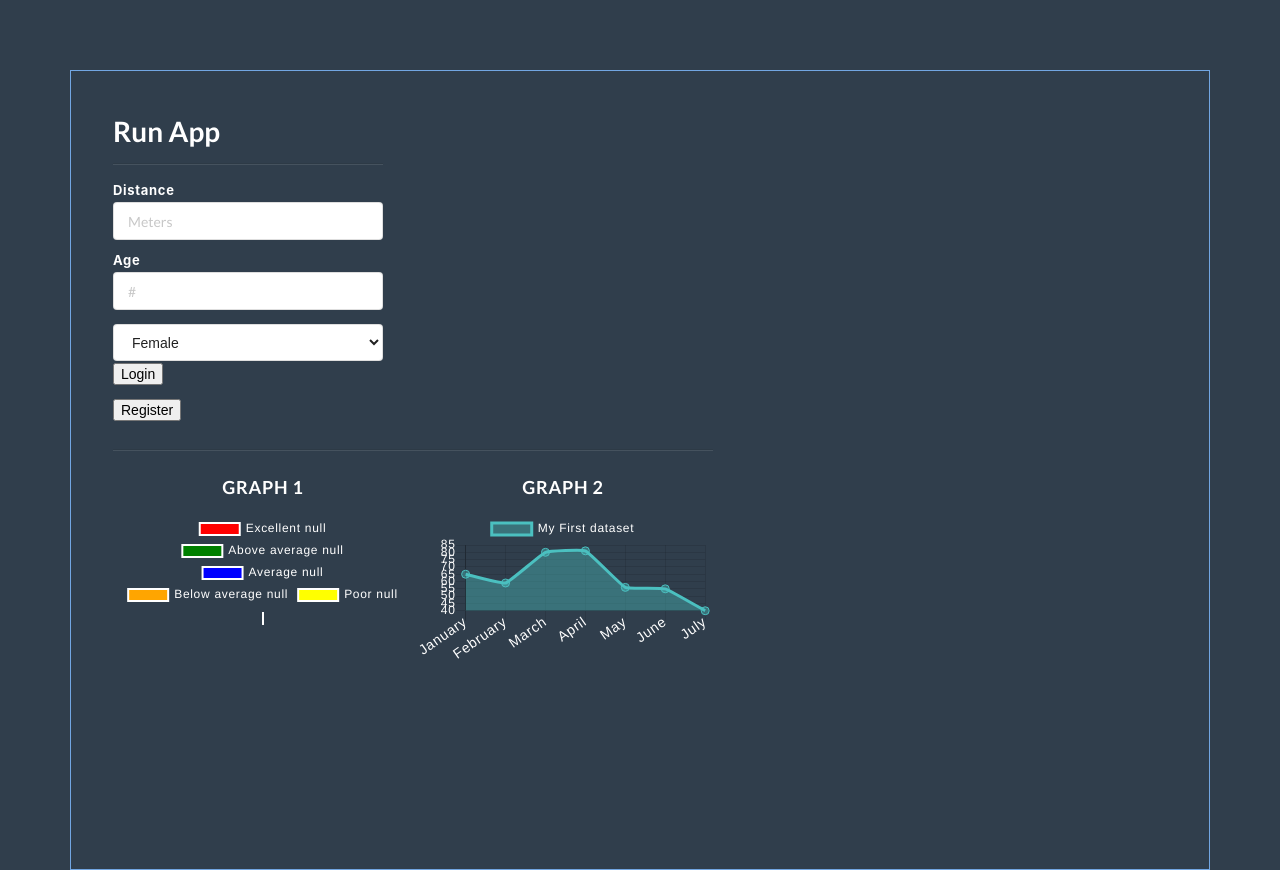
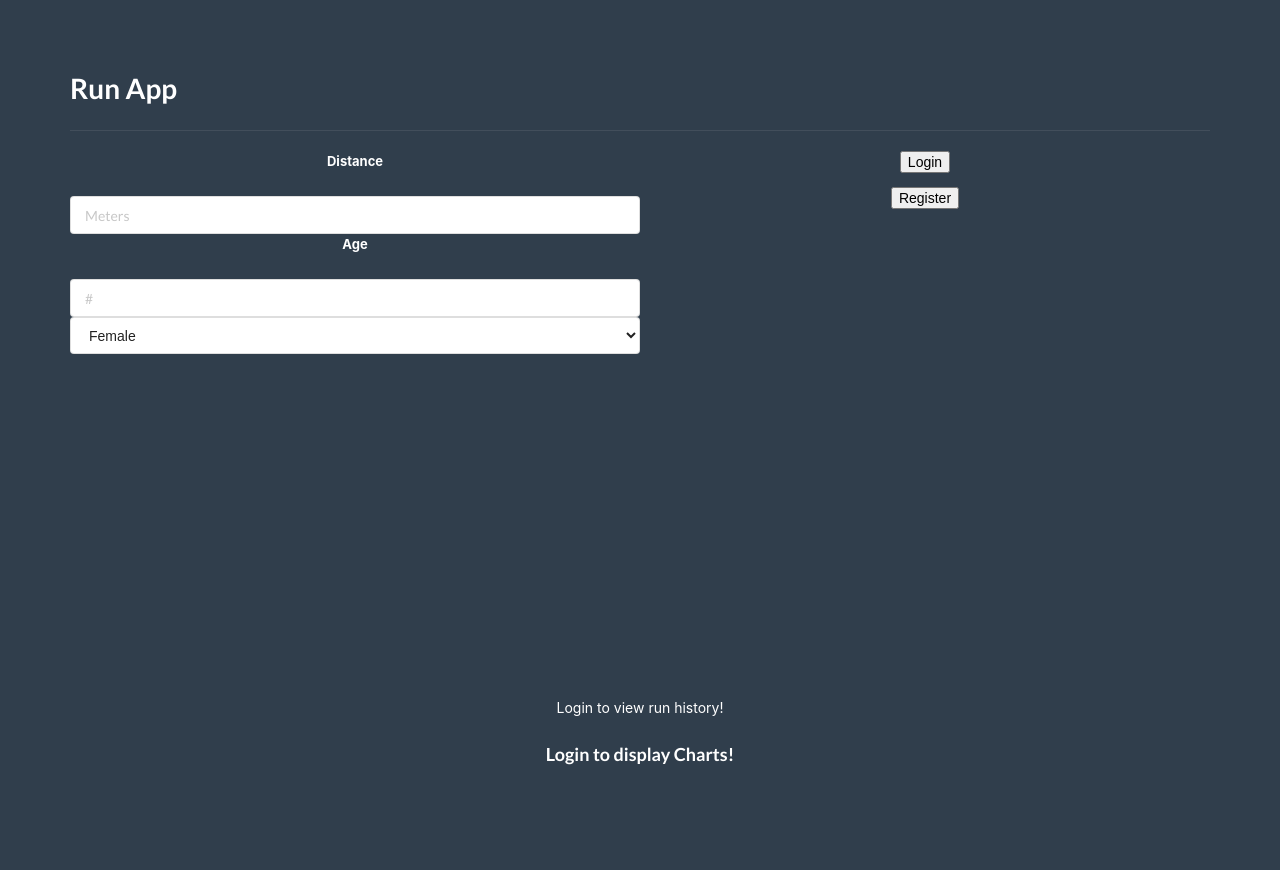
Before and after one commit to EevanR/cooper-client-react, a React (Create React App) app: page / in a window 1280 px wide. Built offline with nearby package versions, Linux system fonts and the light colour scheme; no server answers.

Commit message:
styling improvements to body and dividers

```diff
--- a/src/App.css
+++ b/src/App.css
@@ -30,11 +30,10 @@
 
 .inputFields {
   height: 200px;
-  width: 45%;
 }
 
 .fields {
-  padding-top: 20px;
+
 }
 
 .ui.form .field>label {
@@ -42,7 +41,50 @@
   margin-bottom: 5px;
 }
 
-.performance {
+#performance {
   overflow: scroll;
   max-height: 400px;
 }
+
+
+.fieldsLogin {
+  width: 100%;
+  display: inline-block;
+  color: white;
+}
+
+.input {
+  padding-top: 20px;
+  width: 50%;
+  float: left;
+  text-align: center;
+}
+
+.results {
+  padding-top: 20px;
+  width: 50%;
+  float: right;
+  text-align: center;
+}
+
+#root {
+  width: 100%;
+}
+
+.cooperResult {
+  margin-top: 30%;
+  text-align: center;
+}
+
+#dividerTopBottom {
+  border-top: 1px solid rgba(166, 168, 172, 0.15);
+  border-bottom: 1px solid rgba(166, 168, 172, 0.15);
+  margin-bottom: 20px;
+  padding-top: 10px;
+  padding-bottom: 10px;
+}
+
+#divider {
+  margin-top: 10px;
+  border-top: 1px solid rgba(166, 168, 172, 0.15);
+}
--- a/src/App.jsx
+++ b/src/App.jsx
@@ -72,6 +72,7 @@ class App extends Component {
     let renderRegister;
     let renderLogin;
     let performanceDataIndex;
+    let displayChart;
     switch(true) {
       case renderRegisterForm && !authenticated:
         renderRegister = <RegisterForm submitFormHandler={this.onRegister}/>;
@@ -131,13 +132,32 @@ class App extends Component {
         };
     }
 
+    if (authenticated) {
+      displayChart = (
+        <Chart />
+      )
+    } else {
+      displayChart = (
+        <h3>Login to display Charts!</h3>
+      )
+    }
+
+
+
     return (
       <>
         <div className="main-container">
           <h1>Run App</h1>
-          <InputFields onChangeHandler={this.onChangeHandler} />
+          <div>
+            <div id="divider" className="fieldsLogin">
+              <div className="input"><InputFields onChangeHandler={this.onChangeHandler} /></div>
+              <div className="results">
                 {renderLogin}
                 {renderRegister}
+              </div>
+            </div>
+          </div>
+          <div className="cooperResult">
               <DisplayCooperResult
                 distance={this.state.distance}
                 gender={this.state.gender}
@@ -146,8 +166,12 @@ class App extends Component {
                 entrySaved={this.state.entrySaved}
                 entryHandler={() => this.setState({ entrySaved: true, updateIndex: true})}
               />
-          <div className="performance">{performanceDataIndex}</div>
-          <Chart />
+              <div className="performance">
+                Login to view run history!
+                {performanceDataIndex}
+              </div>
+              {displayChart}
+          </div>
         </div>
       </>
     );
--- a/src/components/Chart.jsx
+++ b/src/components/Chart.jsx
@@ -49,11 +49,11 @@ class Chart extends Component {
     const { excellent, aboveAv, av, belowAv, poor } = this.state
     const data =
       {labels: [
-        `Excellent ${excellent}`,
-        `Above average ${aboveAv}`,
-        `Average ${av}`,
-        `Below average ${belowAv}`,
-        `Poor ${poor}`
+        `Excellent ${excellent}: Runs`,
+        `Above average ${aboveAv}: Runs`,
+        `Average ${av}: Runs`,
+        `Below average ${belowAv}: Runs`,
+        `Poor ${poor}: Runs`
       ],
       datasets: [{
           label: "Your Entries!",
@@ -123,8 +123,7 @@ class Chart extends Component {
     }
 
     return (
-      <div className="ui divider">
-          <div className="chartBLock">
+        <div id="divider" className="chartBLock">
           <div className="chart1">
             <h3>Graph 1</h3>
             <Doughnut
@@ -140,7 +139,6 @@ class Chart extends Component {
             />
           </div>
       </div>
-      </div>
     )
   }
 }
--- a/src/components/DisplayCooperResult.jsx
+++ b/src/components/DisplayCooperResult.jsx
@@ -18,6 +18,7 @@ const DisplayCooperResult = ({
     <>
       {propsPassed && (
         <>
+          <div id="dividerTopBottom">
               <p id="cooper-message">
                 {age} y/o {gender} running {distance} meters.
               </p>
@@ -37,6 +38,7 @@ const DisplayCooperResult = ({
               ) : (
                 false
               )}
+          </div>
         </>
       )}
     </>
--- a/src/components/DisplayPerformanceData.jsx
+++ b/src/components/DisplayPerformanceData.jsx
@@ -41,7 +41,7 @@ class DisplayPerformanceData extends Component {
     }
 
     return (
-      <div id='index'>
+      <div id='performance'>
         {dataIndex}
       </div>
     )
--- a/src/components/InputFields.jsx
+++ b/src/components/InputFields.jsx
@@ -4,7 +4,6 @@ const InputFields = ({ onChangeHandler }) => {
   return (
     <>
       <div className="inputFields">
-        <div className="ui divider">
           <div className="fields">
             <form class="ui form">
               <div className="field">
@@ -21,7 +20,6 @@ const InputFields = ({ onChangeHandler }) => {
               </select>
             </form>
           </div>
-        </div>
       </div>
     </>
   );
--- a/src/index.css
+++ b/src/index.css
@@ -5,10 +5,8 @@ body {
     sans-serif;
   -webkit-font-smoothing: antialiased;
   -moz-osx-font-smoothing: grayscale;
-  padding: 3em;
   background-color: rgba(12, 29, 45, 0.851);
   color: white;
-  border: 1px solid rgb(114, 166, 226);
   margin: 5em;
   display: flex;
 }
```
Lines whose indentation alone changed are shown as unchanged.
